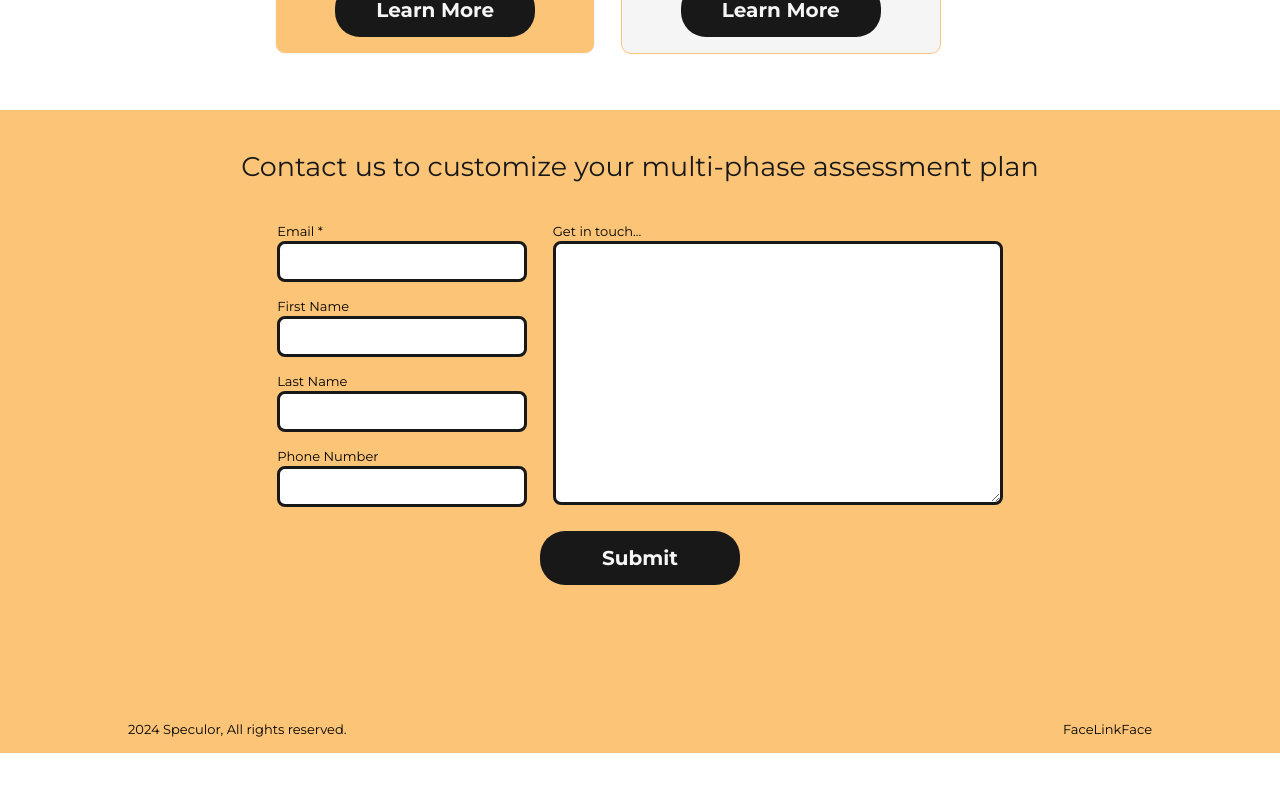
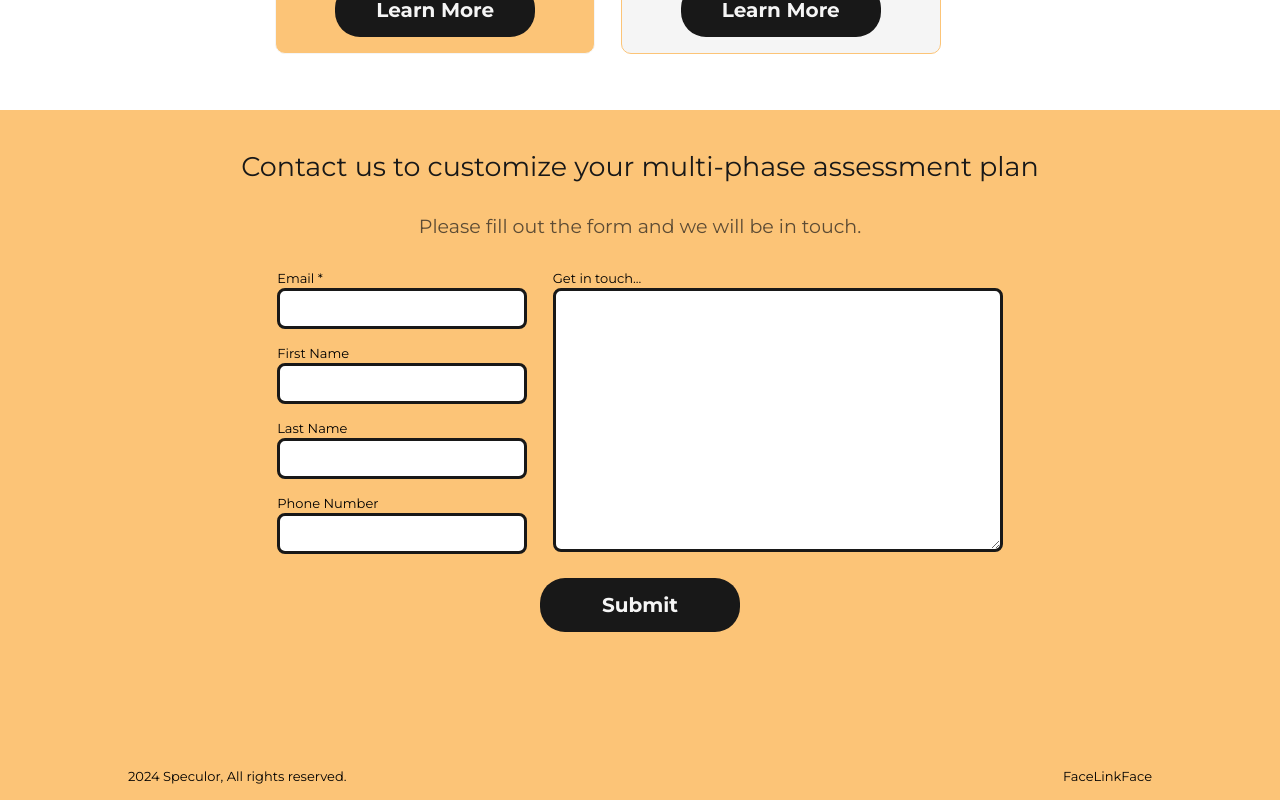
Before and after one commit to Que-sar/PhishSense, a React (Create React App) app: page / in a window 1280 px wide. Shown: the part 2215-3015 px from the top of the page. Before the commit the page ends 2968 px from the top, so only its background shows below. Built offline with nearby package versions, Linux system fonts and the light colour scheme.

Commit message:
pleasefillout title sub added

```diff
--- a/src/frontend/components/contact/ContactPanel.css
+++ b/src/frontend/components/contact/ContactPanel.css
@@ -14,6 +14,18 @@
   margin-right: 12vw;
   margin-left: 12vw;
   color: rgb(24, 24, 24);
+}
+
+.in-touch-shortly {
+  display: flex;
+  justify-content: center;
+  text-align: center;
+  font-size: calc(14px + 0.390625vw);
+  margin-top: 4vh;
+  margin-bottom: 3vh;
+  margin-right: 12vw;
+  margin-left: 12vw;
+  color: rgba(24, 24, 24, 0.7);
 }
 
 .email-submit-form-container {
--- a/src/frontend/components/contact/ContactPanel.js
+++ b/src/frontend/components/contact/ContactPanel.js
@@ -22,6 +22,9 @@ const ContactPanel = () => {
     <div className="email-submit-form">
       <div className="services-title-sub-description">
         Contact us to customize your multi-phase assessment plan
+      </div>
+      <div className="in-touch-shortly">
+        Please fill out the form and we will be in touch.
       </div>
       <div className="email-submit-form-container">
         <div className="email-titles-container">
```
